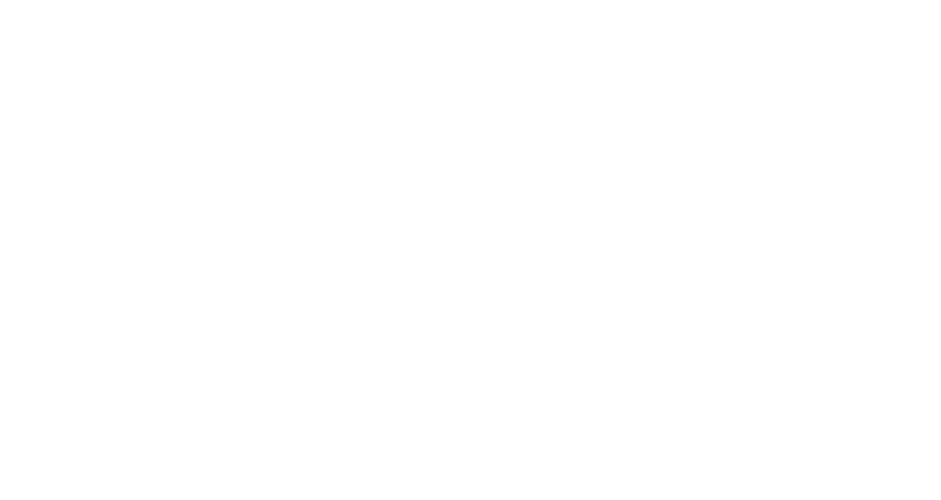
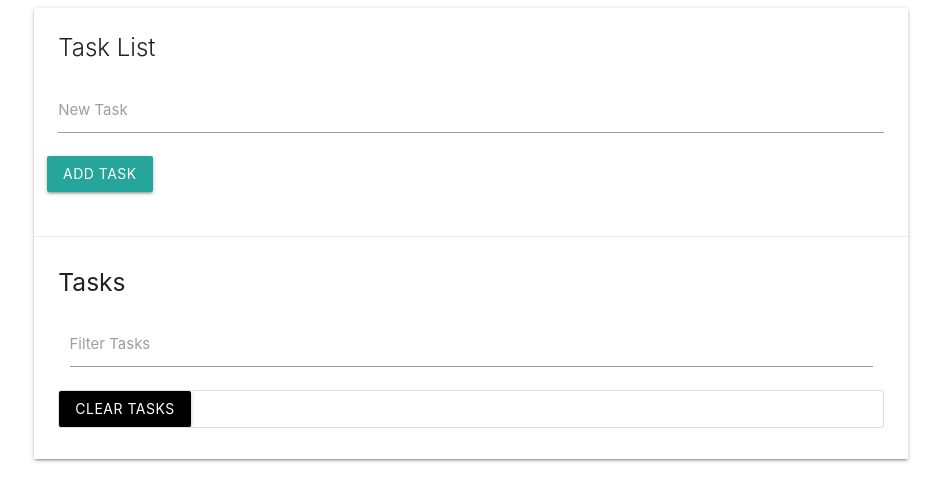
Before and after one commit to rjmcbain/JS-Task-List, a plain HTML site: page index.html in a window 1280 px wide. Shown: the whole page, without its empty margins (169-1110 px from the left). Drawn offline with nearby package versions, Linux system fonts and the light colour scheme.

Commit message:
Setting up html

```diff
--- a/index.html
+++ b/index.html
@@ -12,7 +12,36 @@
 </head>
 
 <body>
-
+    <div class="container">
+        <div class="row">
+            <div class="col s12">
+                <div id="main" class="card">
+                    <div class="card-content">
+                        <span class="card-title">Task List</span>
+                        <div class="row">
+                            <form id="task-form">
+                                <div class="input-field col s12">
+                                    <input type="text" name="task" id="task">
+                                    <label for="task">New Task</label>
+                                </div>
+                                <input type="submit" value="Add Task" class="btn">
+                            </form>
+                        </div>
+                    </div>
+                    <div class="card-action">
+                        <h5 id="task-title">Tasks</h5>
+                        <div class="input-field col s12">
+                            <input type="text" name="filter" id="filter">
+                            <label for="Filter">Filter Tasks</label>
+                        </div>
+                        <ul class="collection">
+                            <a href="#" class="clear-task btn black">Clear Tasks</a>
+                        </ul>
+                    </div>
+                </div>
+            </div>
+        </div>
+    </div>
 
 
     <script src="https://code.jquery.com/jquery-3.3.1.min.js" integrity="sha256-FgpCb/KJQlLNfOu91ta32o/NMZxltwRo8QtmkMRdAu8="
```
